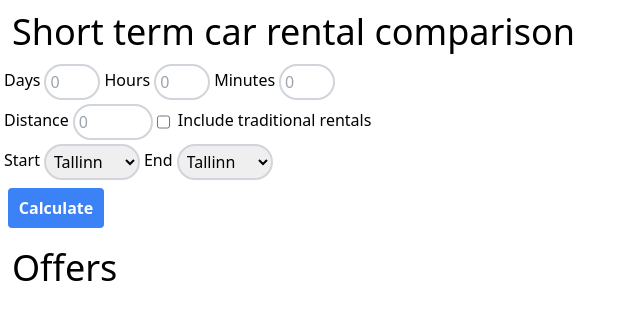
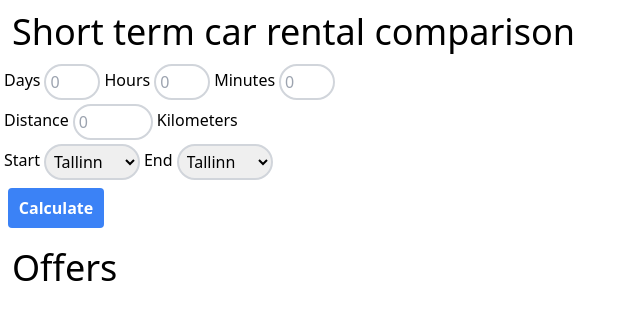
Before and after one commit to KaarelVesilind/CarRentalComparison, a Vue app: page / in a window 1280 px wide. Shown: the top 320 px of the page, without its empty margins (0-640 px from the left). Built offline with nearby package versions, Linux system fonts and the light colour scheme.

Commit message:
:wrench: Removed traditional rentals checkbox, since its not implemented yet

```diff
--- a/src/components/RentDetails.vue
+++ b/src/components/RentDetails.vue
@@ -57,13 +57,14 @@ const calculate = () => {
     <div class="flex flex-row my-1">
       <p>Distance</p>
       <input type="number" v-model="distance" class="w-20" placeholder="0" />
-      <input
+      <p>Kilometers</p>
+      <!-- <input
         id="default-checkbox"
         type="checkbox"
         v-model="showTraditional"
         class="ml-2"
       />
-      <p>Include traditional rentals</p>
+      <p>Include traditional rentals</p> -->
     </div>
     <div class="flex flex-row">
       <p>Start</p>
```
